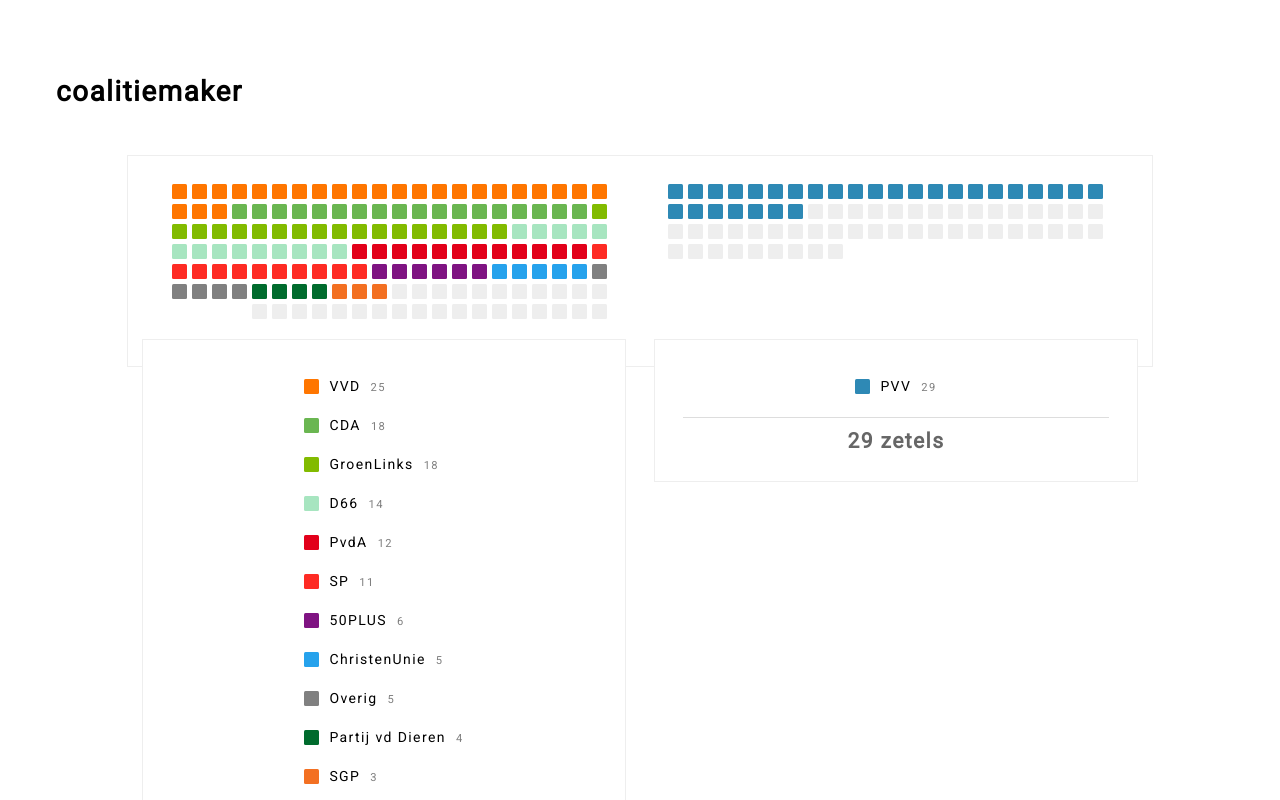
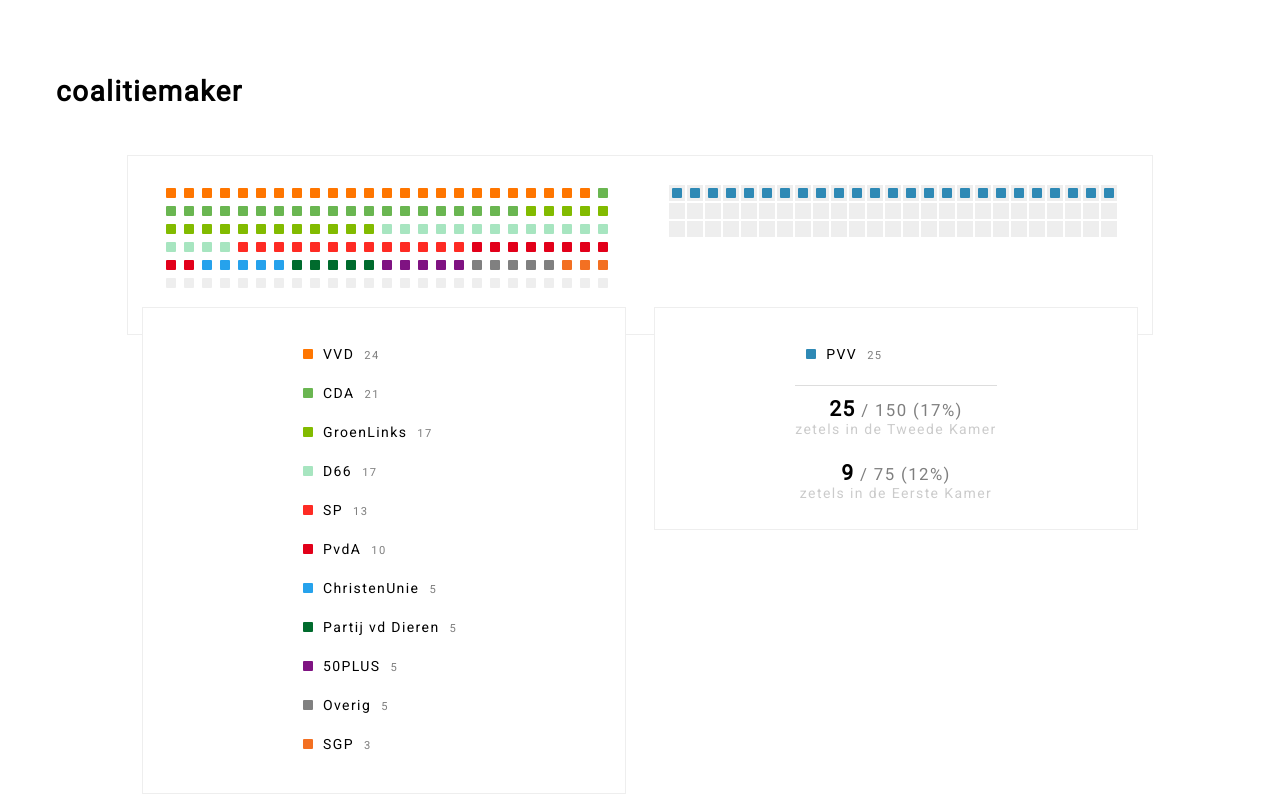
Before and after one commit to larixk/coalitiemaker.nl, a React (Create React App) app: page / in a window 1280 px wide. Both pictures are taken after a click on the button 182 px from the left and 193 px from the top of the page. Shown: the top 800 px of the page. Built offline with nearby package versions, Linux system fonts and the light colour scheme.

Commit message:
Major updates

```diff
--- a/src/components/App.css
+++ b/src/components/App.css
@@ -33,40 +33,48 @@
 
 .seat {
   display: block;
-  width: 20px;
-  height: 20px;
+  width: 18px;
+  height: 18px;
   cursor: pointer;
-  animation: plop .2s;
-  animation-fill-mode: backwards;
   position: relative;
   padding: 0;
-  border: none;
+  border: 1px solid white;
   background: transparent;
+}
+
+.seats-group-active .seat:nth-child(-n+75) {
+  background: #eee;
 }
 
 .seat-color {
   display: block;
-  width: 15px;
-  height: 15px;
+  width: 10px;
+  height: 10px;
   box-sizing: border-box;
   position: absolute;
-  margin-top: -10px;
-  margin-left: -10px;
+  margin-top: -5px;
+  margin-left: -5px;
   top: 50%;
   left: 50%;
   border-radius: 10%;
+  animation: plop .2s;
+  animation-fill-mode: backwards;
 }
 
 .seat.hovered .seat-color {
-  transform: scale(0.7);
+  opacity: 0.5;
+  /*transform: scale(0.7);*/
 }
 
 .seat:focus {
   outline: none;
 }
 
-.seat:disabled {
+.seat.disabled {
   cursor: default;
+}
+
+.seat.disabled .seat-color {
   animation: none;
 }
 
@@ -92,6 +100,7 @@
   border: 1px solid transparent;
   white-space: nowrap;
   padding: .25em 0;
+  min-width: 182px;
 }
 
 .party.hovered,
@@ -104,29 +113,27 @@
 
 .party-color {
   display: inline-block;
-  width: 15px;
-  height: 15px;
+  width: 10px;
+  height: 10px;
   vertical-align: middle;
   margin: -2px 10px 0;
   border-radius: 10%;
   position: relative;
 }
 
-.party.hovered .party-color:after,
 .party:hover .party-color:after {
   content: "+";
   display: block;
-  width: 15px;
+  width: 10px;
   position: absolute;
   left: 0;
   top: 0;
   color: #fff;
   text-align: center;
-  line-height: 15.5px;
-  text-indent: 2px;
+  line-height: 10px;
+  text-indent: 1.5px;
 }
 
-.party-group-active .party.hovered .party-color:after,
 .party-group-active .party:hover .party-color:after {
   content: "×";
 }
@@ -146,7 +153,20 @@
   margin-top: .5em;
   border-top: 1px solid #ddd;
   font-weight: bold;
-  color: #666;
+  color: #000;
+}
+
+.party-total-ratio {
+  font-weight: normal;
+  font-size: 0.8em;
+  opacity: 0.5;
+}
+
+.party-total-label {
+  display: block;
+  font-size: 0.667em;
+  opacity: 0.2;
+  font-weight: normal;
 }
 
 @keyframes plop {
--- a/src/components/App.js
+++ b/src/components/App.js
@@ -1,125 +1,12 @@
 import React, { Component } from "react";
 import Footer from "./Footer";
+import Seat from "./Seat";
+import Party from "./Party";
+import Totals from "./Totals";
 import "./App.css";
 
-const times = (n, fn) => {
-  const result = [];
-  for (let i = 0; i < n; i++) {
-    result.push(fn(i));
-  }
-  return result;
-};
-
-const Seat = (
-  {
-    disabled,
-    onMouseEnter,
-    onMouseLeave,
-    hovered,
-    backgroundColor,
-    animationDelay,
-    onToggle
-  }
-) => (
-  <button
-    className={`seat ${hovered && "hovered"}`}
-    disabled={disabled}
-    onClick={onToggle}
-    onMouseEnter={onMouseEnter}
-    onMouseLeave={onMouseLeave}
-    style={{ animationDelay }}
-  >
-    <div className="seat-color" style={{ backgroundColor }} />
-  </button>
-);
-
-const Party = (
-  {
-    party,
-    active,
-    hovered,
-    backgroundColor,
-    onMouseEnter,
-    onMouseLeave,
-    onToggle
-  }
-) => (
-  <a
-    className={`party ${active && "active"} ${hovered && "hovered"}`}
-    onClick={onToggle}
-    onMouseEnter={onMouseEnter}
-    onMouseLeave={onMouseLeave}
-  >
-    <span className="party-color" style={{ backgroundColor: party.color }} />
-    {party.name}
-    <span className="party-seats">
-      {party.seats}
-    </span>
-  </a>
-);
-
-const parties = [
-  {
-    name: "PVV",
-    seats: 29,
-    color: "#2e89b5"
-  },
-  {
-    name: "VVD",
-    seats: 25,
-    color: "#ff7600"
-  },
-  {
-    name: "CDA",
-    seats: 18,
-    color: "#6ab651"
-  },
-  {
-    name: "GroenLinks",
-    seats: 18,
-    color: "#82bb00"
-  },
-  {
-    name: "D66",
-    seats: 14,
-    color: "#a7e5c0"
-  },
-  {
-    name: "PvdA",
-    seats: 12,
-    color: "#e2001a"
-  },
-  {
-    name: "SP",
-    seats: 11,
-    color: "#fe2b24"
-  },
-  {
-    name: "50PLUS",
-    seats: 6,
-    color: "#7f1382"
-  },
-  {
-    name: "ChristenUnie",
-    seats: 5,
-    color: "#26a2ec"
-  },
-  {
-    name: "Overig",
-    seats: 5,
-    color: "#808080"
-  },
-  {
-    name: "Partij vd Dieren",
-    seats: 4,
-    color: "#006b2d"
-  },
-  {
-    name: "SGP",
-    seats: 3,
-    color: "#f37022"
-  }
-];
+import parties from "../parties";
+import times from "../util/times";
 
 class App extends Component {
   constructor() {
@@ -128,20 +15,25 @@
       active: []
     };
   }
-  render() {
-    const active = parties.filter(party => this.state.active.includes(party));
-    const inactive = parties.filter(party => !active.includes(party));
-    const activeSum = active.reduce((seats, party) => seats + party.seats, 0);
-    let previousParty = null;
+
+  toggleParty(party) {
+    this.setState({
+      hovered: null,
+      active: this.state.active.includes(party)
+        ? this.state.active.filter(activeParty => activeParty !== party)
+        : this.state.active.concat([party])
+    });
+  }
+
+  renderPartyList({ parties, isActive }) {
     return (
-      <div className="App">
-        <h1>coalitiemaker</h1>
-        <div className="seats">
-          <div className="seats-group">
-            {inactive.reduce(
-              (seats, party) => seats.concat(
-                times(party.seats, i => (
-                  <Seat
+      <div>
+        {parties.map(party => (
+          <Party
+            active={isActive}
+            party={party}
+            key={party.name}
+            onToggle={() => this.toggleParty(party)}
             onMouseEnter={() => this.setState({
               hovered: party
             })}
@@ -149,57 +41,69 @@
               hovered: null
             })}
             hovered={this.state.hovered === party}
+          />
+        ))}
+      </div>
+    );
+  }
+
+  renderSeats({ parties }) {
+    return parties.reduce(
+      (seats, party) => seats.concat(
+        times(party.seats, i => (
+          <Seat
+            onToggle={() => this.toggleParty(party)}
+            onMouseEnter={() => this.setState({
+              hovered: party
+            })}
+            onMouseLeave={() => this.state.hovered &&
+            this.state.hovered === party &&
+            this.setState({
+              hovered: null
+            })}
+            hovered={this.state.hovered === party}
             key={party.name + "-" + i}
             backgroundColor={party.color}
             animationDelay={i * 0.01 + "s"}
-                    onToggle={() => this.setState({
-                      hovered: null,
-                      active: active.concat([party])
-                    })}
           />
         ))
       ),
       []
-            )}
-            {times(activeSum, i => (
+    );
+  }
+
+  render() {
+    const active = parties.filter(
+      party => this.state.active.includes(party) || party === this.state.hovered
+    );
+    const inactiveParties = parties.filter(
+      party => !this.state.active.includes(party)
+    );
+    const activeSum = active.reduce((seats, party) => seats + party.seats, 0);
+    return (
+      <div className="App">
+        <h1>coalitiemaker</h1>
+        <div className="seats">
+          <div className="seats-group">
+            {this.renderSeats({ parties: inactiveParties })}
+            {times(
+              activeSum -
+                (this.state.hovered &&
+                  !this.state.active.includes(this.state.hovered)
+                  ? this.state.hovered.seats
+                  : 0),
+              i => (
                 <Seat
                   key={"required-" + i}
                   backgroundColor="#eee"
+                  animationDelay={i * 0.01 + "s"}
                   disabled={true}
                 />
-            ))}
+              )
+            )}
           </div>
-          <div className="seats-group">
-            {active.reduce(
-              (seats, party) => seats.concat(
-                times(party.seats, i => {
-                  const firstOfParty = party !== previousParty;
-                  previousParty = party;
-                  return (
-                    <Seat
-                      onMouseEnter={() => this.setState({
-                        hovered: party
-                      })}
-                      onMouseLeave={() => this.setState({
-                        hovered: null
-                      })}
-                      hovered={this.state.hovered === party}
-                      firstOfParty={firstOfParty}
-                      key={party.name + "-" + i}
-                      backgroundColor={party.color}
-                      animationDelay={i * 0.01 + "s"}
-                      onToggle={() => this.setState({
-                        hovered: null,
-                        active: active.filter(
-                          activeParty => activeParty !== party
-                        )
-                      })}
-                    />
-                  );
-                })
-              ),
-              []
-            )}
+          <div className="seats-group seats-group-active">
+            {this.renderSeats({ parties: active })}
             {times(75 - activeSum, i => (
               <Seat
                 key={"required-" + (75 - activeSum - i)}
@@ -212,55 +116,34 @@
         </div>
         <div className="parties">
           <div className="party-group">
-            <div>
-              {inactive.map(party => (
-                <Party
-                  active={false}
-                  party={party}
-                  key={party.name}
-                  onToggle={() => this.setState({
-                    hovered: null,
-                    active: active.concat([party])
+            {this.renderPartyList({
+              parties: inactiveParties,
+              isActive: false
             })}
-                  onMouseEnter={() => this.setState({
-                    hovered: party
-                  })}
-                  onMouseLeave={() => this.setState({
-                    hovered: null
-                  })}
-                  hovered={this.state.hovered === party}
-                />
-              ))}
-            </div>
           </div>
           <div className="party-group party-group-active">
+            {active.length
+              ? <div>
                   <div>
-              {active.length
-                ? active.map(party => (
-                    <Party
-                      active={true}
-                      party={party}
-                      key={party.name}
-                      onToggle={() => this.setState({
-                        hovered: null,
-                        active: active.filter(
-                          activeParty => activeParty !== party
-                        )
+                    {this.renderPartyList({
+                      parties: active,
+                      isActive: true
                     })}
-                      onMouseEnter={() => this.setState({
-                        hovered: party
-                      })}
-                      onMouseLeave={() => this.setState({
-                        hovered: null
-                      })}
-                      hovered={this.state.hovered === party}
+                  </div>
+                  <Totals
+                    eersteKamerCount={active.reduce(
+                      (seats, party) => seats + party.eerste,
+                      0
+                    )}
+                    tweedeKamerCount={active.reduce(
+                      (seats, party) => seats + party.seats,
+                      0
+                    )}
                   />
-                  ))
+                </div>
               : <span className="party-group-empty">
                   geen partijen geselecteerd
                 </span>}
-            </div>
-            <div className="party-total">{activeSum} zetels</div>
           </div>
         </div>
         <Footer />
--- /dev/null
+++ b/src/components/Party.js
@@ -0,0 +1,25 @@
+import React from "react";
+
+export default (
+  {
+    party,
+    active,
+    hovered,
+    onMouseEnter,
+    onMouseLeave,
+    onToggle
+  }
+) => (
+  <a
+    className={`party ${active ? "active" : ""} ${hovered ? "hovered" : ""}`}
+    onClick={onToggle}
+    onMouseEnter={onMouseEnter}
+    onMouseLeave={onMouseLeave}
+  >
+    <span className="party-color" style={{ backgroundColor: party.color }} />
+    {party.name}
+    <span className="party-seats">
+      {party.seats}
+    </span>
+  </a>
+);
--- /dev/null
+++ b/src/components/Seat.js
@@ -0,0 +1,22 @@
+import React from 'react';
+
+export default (
+  {
+    disabled,
+    onMouseEnter,
+    onMouseLeave,
+    hovered,
+    backgroundColor,
+    animationDelay,
+    onToggle
+  }
+) => (
+  <button
+    className={`seat ${disabled ? "disabled" : ""} ${hovered ? "hovered" : ""}`}
+    onClick={onToggle}
+    onMouseEnter={onMouseEnter}
+    onMouseLeave={onMouseLeave}
+  >
+    <div className="seat-color" style={{ animationDelay, backgroundColor }} />
+  </button>
+);
--- /dev/null
+++ b/src/components/Totals.js
@@ -0,0 +1,21 @@
+import React from 'react';
+
+export default ({ tweedeKamerCount, eersteKamerCount }) => (
+  <div className="party-total">
+    {tweedeKamerCount}
+    <span className="party-total-ratio">
+      {" "}/ 150 ({Math.round(tweedeKamerCount / 1.5)}%)
+    </span>
+    <span className="party-total-label">
+      zetels in de Tweede Kamer
+    </span>
+    <br />
+    {eersteKamerCount}
+    <span className="party-total-ratio">
+      {" "}/ 75 ({Math.round(eersteKamerCount / 0.75)}%)
+    </span>
+    <span className="party-total-label">
+      zetels in de Eerste Kamer
+    </span>
+  </div>
+)
--- /dev/null
+++ b/src/parties.js
@@ -0,0 +1,74 @@
+export default [
+  {
+    name: "PVV",
+    seats: 25,
+    eerste: 9,
+    color: "#2e89b5"
+  },
+  {
+    name: "VVD",
+    seats: 24,
+    eerste: 13,
+    color: "#ff7600"
+  },
+  {
+    name: "CDA",
+    seats: 21,
+    eerste: 12,
+    color: "#6ab651"
+  },
+  {
+    name: "GroenLinks",
+    seats: 17,
+    eerste: 4,
+    color: "#82bb00"
+  },
+  {
+    name: "D66",
+    seats: 17,
+    eerste: 10,
+    color: "#a7e5c0"
+  },
+  {
+    name: "SP",
+    seats: 13,
+    eerste: 9,
+    color: "#fe2b24"
+  },
+  {
+    name: "PvdA",
+    seats: 10,
+    eerste: 8,
+    color: "#e2001a"
+  },
+  {
+    name: "ChristenUnie",
+    seats: 5,
+    eerste: 3,
+    color: "#26a2ec"
+  },
+  {
+    name: "Partij vd Dieren",
+    seats: 5,
+    eerste: 2,
+    color: "#006b2d"
+  },
+  {
+    name: "50PLUS",
+    seats: 5,
+    eerste: 2,
+    color: "#7f1382"
+  },
+  {
+    name: "Overig",
+    seats: 5,
+    eerste: 1,
+    color: "#808080"
+  },
+  {
+    name: "SGP",
+    seats: 3,
+    eerste: 2,
+    color: "#f37022"
+  }
+];
--- /dev/null
+++ b/src/util/times.js
@@ -0,0 +1,7 @@
+export default (n, fn) => {
+  const result = [];
+  for (let i = 0; i < n; i++) {
+    result.push(fn(i));
+  }
+  return result;
+};
```
Lines whose indentation alone changed are shown as unchanged.
